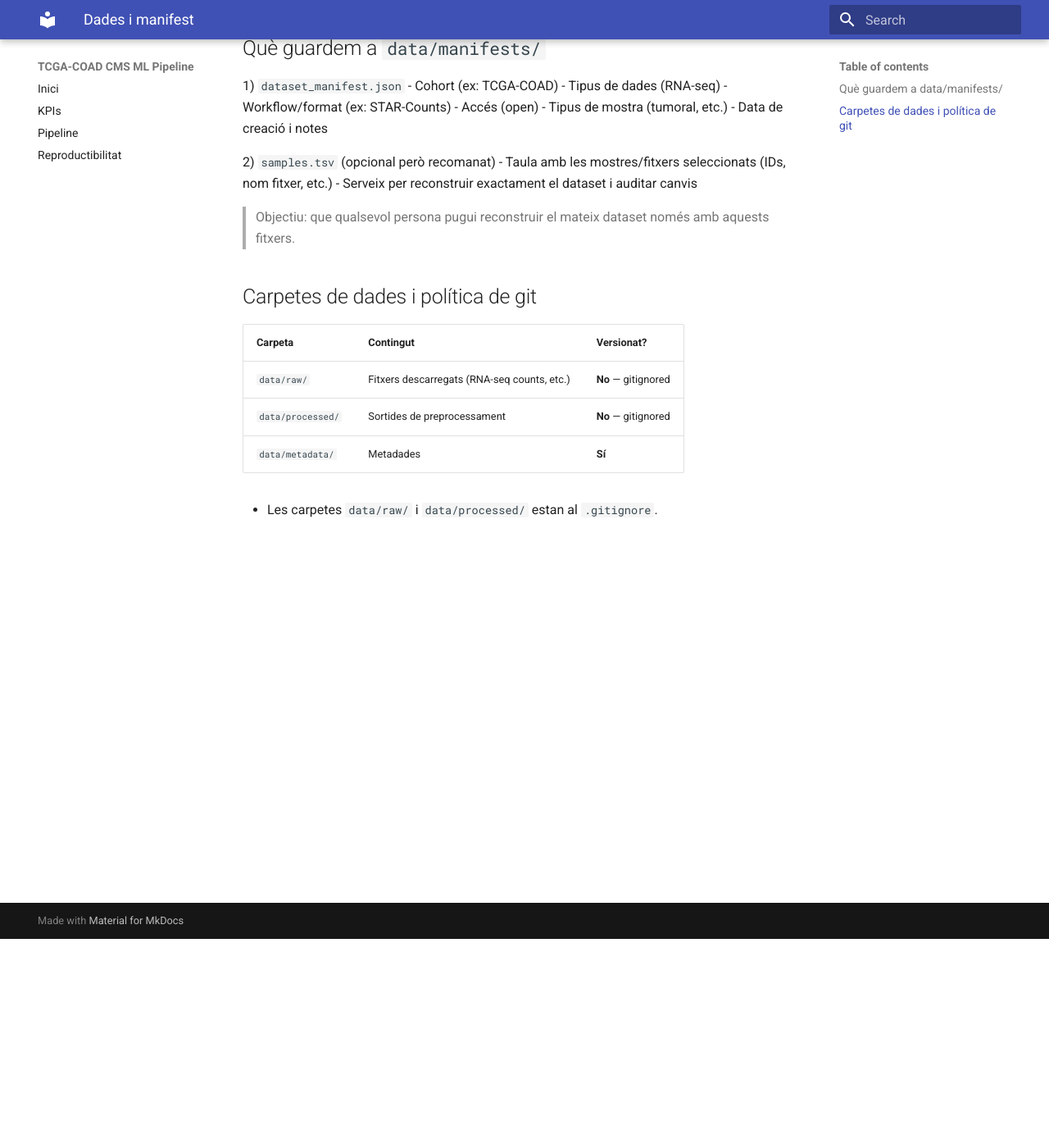
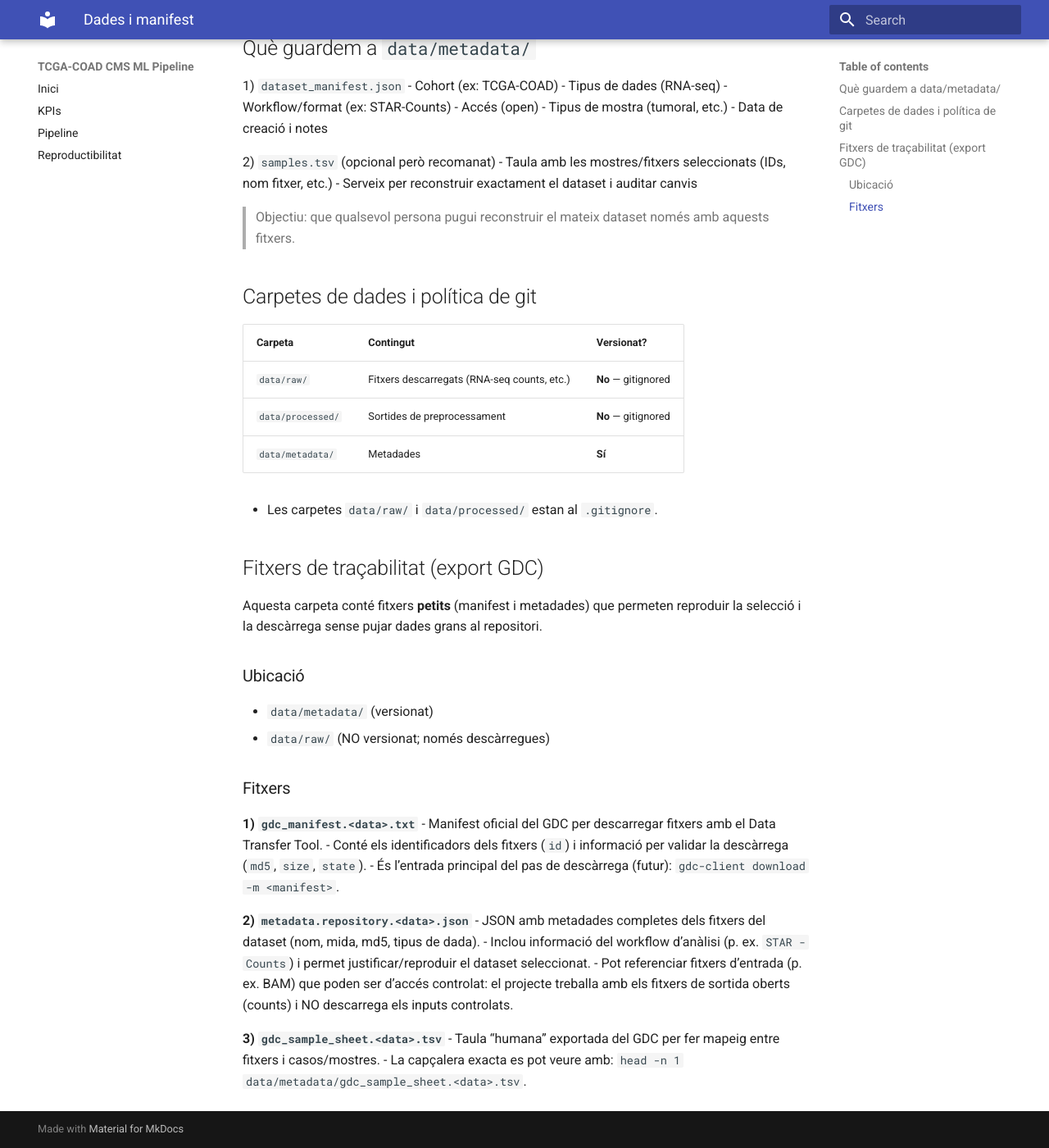
Before and after one commit to MartiRiveroGarcia/tcga-coad-cms-ml-pipeline, an MkDocs documentation site: the page built from docs/data.md, in a window 1280 px wide and 1400 px high, scrolled down 255 px. Shown: the whole window at 82% size. Built offline with MkDocs 1.6.1 and Material for MkDocs 9.7.7, drawn with Linux system fonts in a browser that asks for light colours.

Commit message:
stage1: explain GED metadata and manifest files

```diff
--- a/docs/data.md
+++ b/docs/data.md
@@ -5,7 +5,7 @@ Aquest projecte NO puja dades grans al repositori. El que versionem és la **tra
 - consulta (o descripció) per reconstruir la descàrrega
 - estructura/format dels fitxers d’entrada
 
-## Què guardem a `data/manifests/`
+## Què guardem a `data/metadata/`
 1) `dataset_manifest.json`
    - Cohort (ex: TCGA-COAD)
    - Tipus de dades (RNA-seq)
@@ -29,3 +29,27 @@ Aquest projecte NO puja dades grans al repositori. El que versionem és la **tra
 | `data/metadata/` | Metadades | **Sí** |
 
 - Les carpetes `data/raw/` i `data/processed/` estan al `.gitignore`.
+
+## Fitxers de traçabilitat (export GDC)
+
+Aquesta carpeta conté fitxers **petits** (manifest i metadades) que permeten reproduir la selecció i la descàrrega sense pujar dades grans al repositori.
+
+### Ubicació
+- `data/metadata/` (versionat)
+- `data/raw/` (NO versionat; només descàrregues)
+
+### Fitxers
+
+**1) `gdc_manifest.<data>.txt`**
+- Manifest oficial del GDC per descarregar fitxers amb el Data Transfer Tool.
+- Conté els identificadors dels fitxers (`id`) i informació per validar la descàrrega (`md5`, `size`, `state`).
+- És l’entrada principal del pas de descàrrega (futur): `gdc-client download -m <manifest>`.
+
+**2) `metadata.repository.<data>.json`**
+- JSON amb metadades completes dels fitxers del dataset (nom, mida, md5, tipus de dada).
+- Inclou informació del workflow d’anàlisi (p. ex. `STAR - Counts`) i permet justificar/reproduir el dataset seleccionat.
+- Pot referenciar fitxers d’entrada (p. ex. BAM) que poden ser d’accés controlat: el projecte treballa amb els fitxers de sortida oberts (counts) i NO descarrega els inputs controlats.
+
+**3) `gdc_sample_sheet.<data>.tsv`**
+- Taula “humana” exportada del GDC per fer mapeig entre fitxers i casos/mostres.
+- La capçalera exacta es pot veure amb: `head -n 1 data/metadata/gdc_sample_sheet.<data>.tsv`.
```
